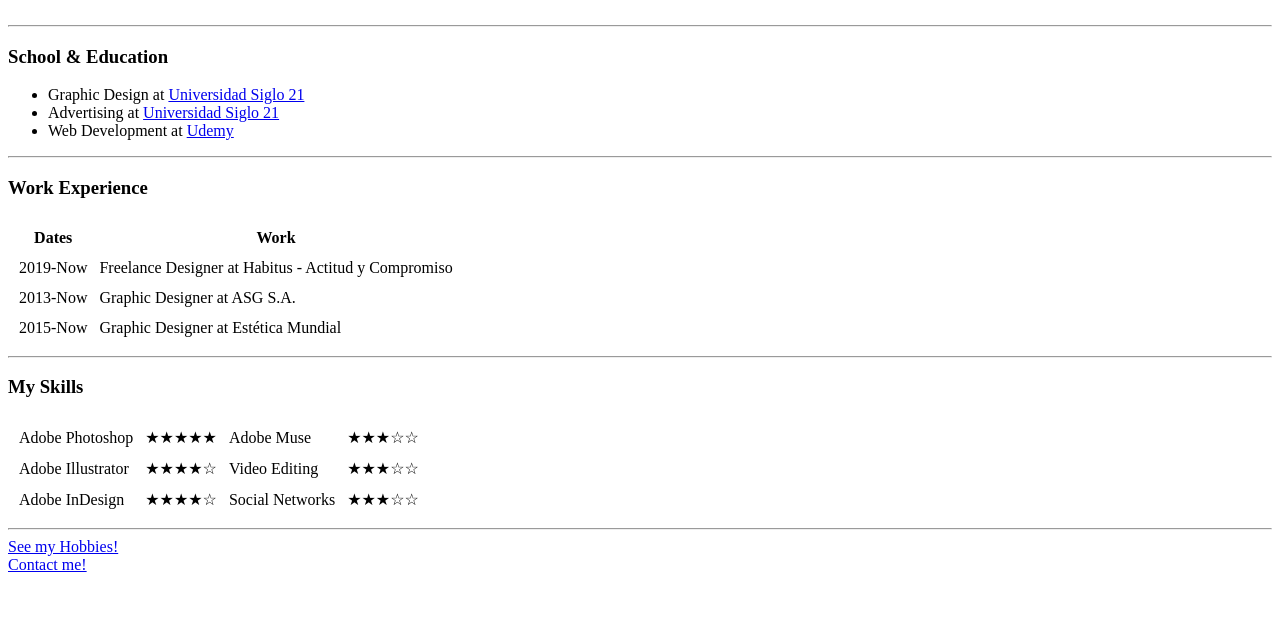
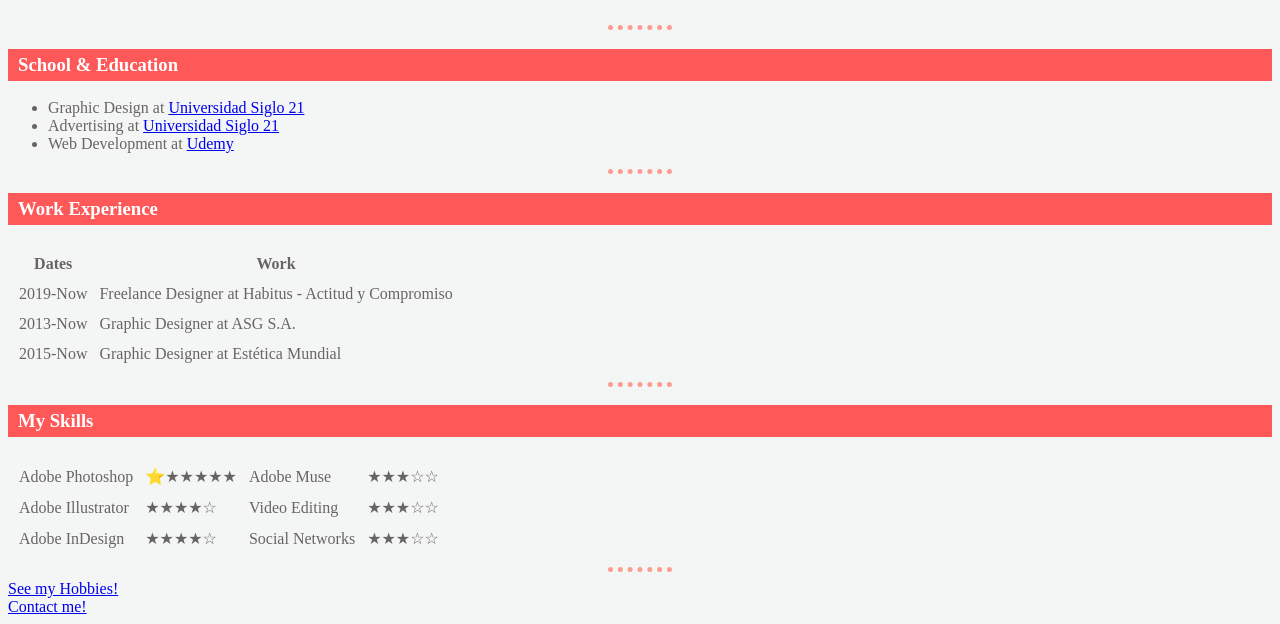
Before and after one commit to bel-belchi/cv, a plain HTML site: page index.html in a window 1280 px wide. Shown: the part 181-805 px from the top of the page. Drawn offline with Linux system fonts and the light colour scheme.

Commit message:
I wanna see if the fucking star shows up

```diff
--- /dev/null
+++ b/css/styles.css
@@ -0,0 +1,21 @@
+body {
+  background-color: #f4f6f6;
+  color: #696464;
+}
+
+hr {
+  border-color: #ff9c91;
+  border-style: dotted none none;
+  border-width: 5px;
+  width: 5%;
+}
+
+h1 {
+  color: #ff5858;
+}
+
+h3 {
+  padding: 5px 10px;
+  color: white;
+  background-color: #ff5858;
+}
--- a/index.html
+++ b/index.html
@@ -3,6 +3,8 @@
   <head>
     <meta charset="utf-8">
     <title>Bel's Personal Site</title>
+    <link rel="stylesheet" href="css/styles.css">
+
   </head>
   <body>
     <table cellspacing="20">
@@ -51,7 +53,7 @@
       <table cellspacing="10">
           <tr>
             <td>Adobe Photoshop</td>
-            <td>★★★★★</td>
+            <td>⭐️★★★★★</td>
             <td>Adobe Muse</td>
             <td>★★★☆☆</td>
           </tr>
```
Also changed, not shown: contact.html (+1 -0 lines), hobbies.html (+1 -0 lines), inputs.html (added, +24 -0 lines).
